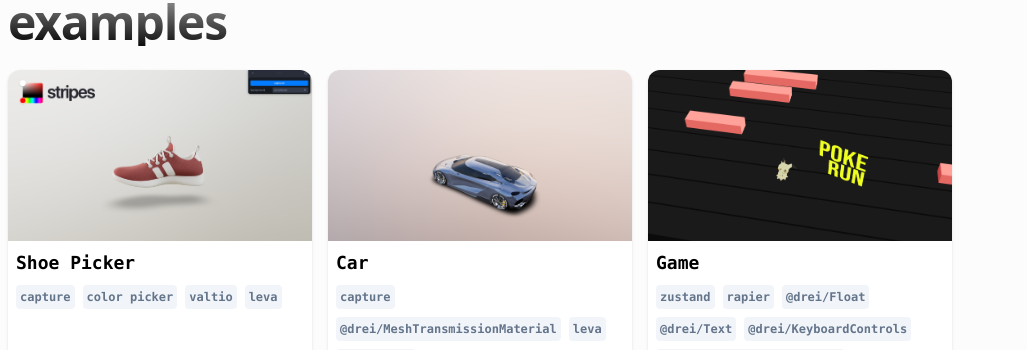
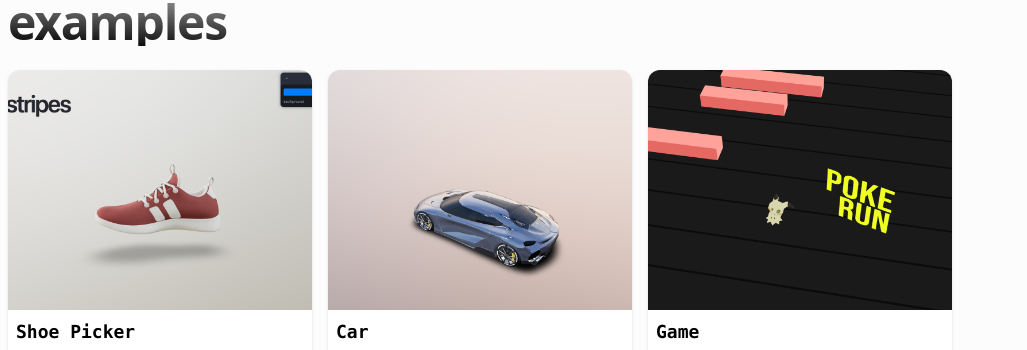
Before and after one commit to danpoj/three, a React (Vite) app: page / in a window 1280 px wide. Shown: the part 201-551 px from the top of the page, without its empty margins (0-1027 px from the left). Built offline with nearby package versions, Linux system fonts and the light colour scheme; no server answers.

Commit message:
Card Height

```diff
--- a/src/home-components/Examples.jsx
+++ b/src/home-components/Examples.jsx
@@ -10,10 +10,10 @@ export default function Examples() {
           to={path}
           className='rounded-xl overflow-hidden bg-white shadow group hover:bg-gradient-to-r hover:from-cyan-200 hover:to-rose-200 transition-colors duration-300'
         >
-          <div className='overflow-hidden'>
+          <div className='overflow-hidden h-80 sm:h-72 lg:h-60 bg-stone-100'>
             <img
               src={image}
-              className='group-hover:scale-105 transition duration-300 aspect-video object-cover'
+              className='group-hover:scale-105 transition duration-300  w-full h-full object-cover'
             />
           </div>
           <div className='p-2'>
--- a/src/index.css
+++ b/src/index.css
@@ -29,3 +29,24 @@ body,
   letter-spacing: -4px;
   color: #272730;
 }
+
+@keyframes loading {
+  0% {
+    transform: translateX(0);
+  }
+  50%,
+  100% {
+    transform: translateX(460px);
+  }
+}
+
+.skeleton-item::before {
+  content: '';
+  position: absolute;
+  top: 0;
+  left: 0;
+  width: 30px;
+  height: 100%;
+  background: linear-gradient(to right, #f2f2f2, #ddd, #f2f2f2);
+  animation: loading 2s infinite linear;
+}
```
